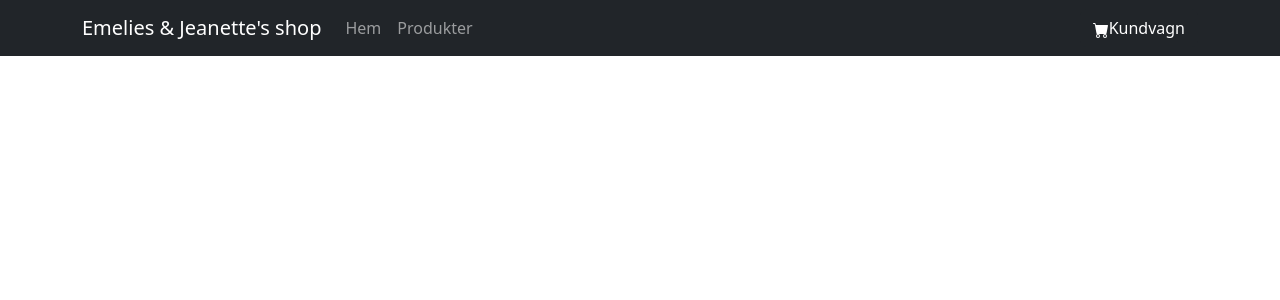
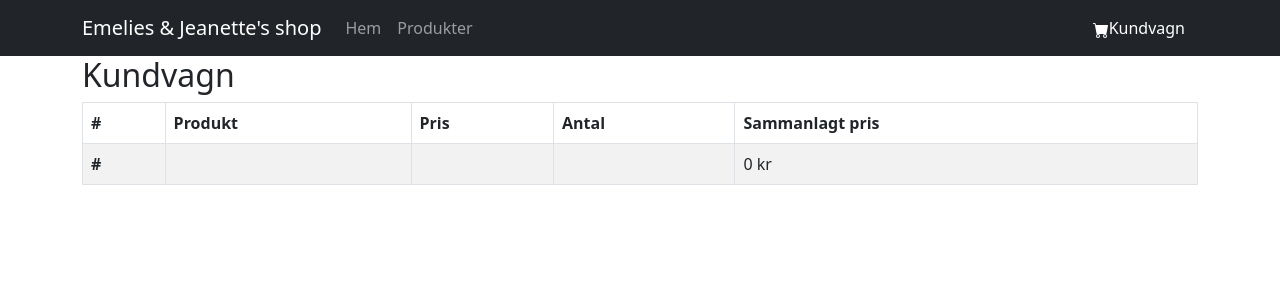
Before and after one commit to JeanProton/gik2xk-16-projekt, a React (Create React App) app in the folder client/: page /kundvagn in a window 1280 px wide. Shown: the top 300 px of the page. Built offline with nearby package versions, Linux system fonts and the light colour scheme.

Commit message:
Lägg till produkter i kundvagn + visa detaljvy

```diff
--- a/client/src/App.js
+++ b/client/src/App.js
@@ -3,18 +3,28 @@ import StoreNav from './views/components/StoreNav';
 import { Route, Routes } from 'react-router-dom';
 import Home from './views/Home';
 import Products from './views/Products';
+import ShoppingCart from './views/ShoppingCart';
+import ProductDetail from './views/ProductDetail';
+import React, { useState } from 'react';
 
+export const CartContext = React.createContext(null);
 
 function App() {
+    const [cart, setCart] = useState([]);
+
     return (
         <div className='App'>
+            <CartContext.Provider value={{cart: cart, setCart: setCart}}>
                 <StoreNav />
                 <div class="container">
                     <Routes>
                         <Route path='/' element={<Home></Home>}></Route>
                         <Route path='/produkter' element={<Products></Products>}></Route>
+                        <Route path='/kundvagn' element={<ShoppingCart></ShoppingCart>}></Route>
+                        <Route path="/produkt/:id" element={<ProductDetail ></ProductDetail>}></Route>
                     </Routes>
                 </div>
+            </CartContext.Provider>
         </div>
     );
 }
--- a/client/src/views/Products.js
+++ b/client/src/views/Products.js
@@ -1,6 +1,15 @@
 import Container from "react-bootstrap/Container";
 import Product from "./components/Product";
 import Row from "react-bootstrap/Row";
+import Col from "react-bootstrap/Col";
+
+ const products = [
+    { id: 1, title: "Moln", description: "Fint moln", rating: 4, price: 200, imageUrl: "https://www.vadvivet.se/content/images/2021/07/c-dustin-K-Iog-Bqf8E-unsplash.jpeg"},
+    { id: 2, title: "Moln", description: "Fint moln", rating: 3, price: 250, imageUrl: "https://www.vadvivet.se/content/images/2021/07/c-dustin-K-Iog-Bqf8E-unsplash.jpeg"},
+    { id: 3, title: "Moln", description: "Fint moln", rating: 2, price: 200, imageUrl: "https://www.vadvivet.se/content/images/2021/07/c-dustin-K-Iog-Bqf8E-unsplash.jpeg"},
+    { id: 4, title: "Moln", description: "Fint moln", rating: 5, price: 200, imageUrl: "https://www.vadvivet.se/content/images/2021/07/c-dustin-K-Iog-Bqf8E-unsplash.jpeg"}
+ ];
+
 
 function Products() {
     return (
@@ -8,16 +17,17 @@ function Products() {
             <h2>Produkter</h2>
             <Container>
                 <Row>
-                    <Product></Product>
-                    <Product></Product>
-                    <Product></Product>
-                    <Product></Product>
-                    <Product></Product>
+                    {products &&
+                        products.map((product) => {
+                        return (
+                            <Col>
+                                <Product product={product}></Product>
+                            </Col>
+                        );
+                        })}
                 </Row>
             </Container>
-
         </>
-
      );
 }
 
--- /dev/null
+++ b/client/src/views/ShoppingCart.js
@@ -0,0 +1,56 @@
+import { useContext } from "react";
+import Table from "react-bootstrap/Table";
+import { CartContext } from "../App";
+
+function ShoppingCart() {
+  // eslint-disable-next-line
+  const { cart, setCart } = useContext(CartContext);
+
+  let totalPrice = 0;
+
+  return (
+    <>
+      <h2>Kundvagn</h2>
+      <Table striped bordered hover>
+        <thead>
+          <tr>
+            <th>#</th>
+            <th>Produkt</th>
+            <th>Pris</th>
+            <th>Antal</th>
+            <th>Sammanlagt pris</th>
+          </tr>
+        </thead>
+        <tbody>
+          {cart && cart.length > 0 ? (
+            cart.map((product, i) => {
+                totalPrice += product.price;
+              return (
+                <>
+                  <tr key={i}>
+                    <th>{i + 1}</th>
+                    <td>{product.title}</td>
+                    <td>{product.price} kr</td>
+                    <td>####</td>
+                    <td>{product.price} kr</td>
+                  </tr>
+                </>
+              );
+            })
+          ) : (
+            <></>
+          )}
+          <tr>
+            <th>#</th>
+            <td></td>
+            <td></td>
+            <td></td>
+            <td>{totalPrice} kr</td>
+          </tr>
+        </tbody>
+      </Table>
+    </>
+  );
+}
+
+export default ShoppingCart;
--- a/client/src/views/components/Product.js
+++ b/client/src/views/components/Product.js
@@ -1,35 +1,37 @@
-import Button from 'react-bootstrap/Button';
-import Card from 'react-bootstrap/Card';
-import { BsStar, BsStarFill} from 'react-icons/bs';
+import Button from "react-bootstrap/Button";
+import Card from "react-bootstrap/Card";
+import { BsStar, BsStarFill } from "react-icons/bs";
+import { LinkContainer } from "react-router-bootstrap";
+import { CartContext } from "../../App";
+import { useContext } from "react";
 
-const title = "Cumulonimbus";
-const description = "Detta vackra moln kan bli ditt för endast 299:-"
-const rating = 3;
+function Product({ product }) {
+  // eslint-disable-next-line
+  const { cart, setCart } = useContext(CartContext);
 
-function Product() {
   return (
-    <Card style={{ width: '18rem' }}>
-      <Card.Img variant="top" src="https://www.vadvivet.se/content/images/2021/07/c-dustin-K-Iog-Bqf8E-unsplash.jpeg" />
+    <Card style={{ width: "18rem" }}>
+      <Card.Img variant="top" src={product.imageUrl} />
       <Card.Body>
-        <Card.Title>{title}</Card.Title>
-        {getRating()}
-        <Card.Text>
-          {description}
-        </Card.Text>
+        <Card.Title>{product.title}</Card.Title>
+        <div>{product.price}:-</div>
+        {getRating(product.rating)}
+        <Card.Text>{product.description}</Card.Text>
+        <LinkContainer to={"/produkt/" + product.id}>
           <Button variant="primary">Detaljer</Button>
-        <Button variant="success">Lägg till i kundvagn</Button>
+        </LinkContainer>
+        <Button variant="success" onClick={() => addProductToCart(product, cart)}>Lägg till i kundvagn</Button>
       </Card.Body>
     </Card>
   );
 }
 
-function getRating() {
+function getRating(rating) {
   let stars = [];
-    for(let i = 1; i <= 5; i++) {
-        if(rating >= i) {
+  for (let i = 1; i <= 5; i++) {
+    if (rating >= i) {
       stars.push(<BsStarFill />);
-        }
-        else {
+    } else {
       stars.push(<BsStar />);
     }
   }
@@ -37,4 +39,8 @@ function getRating() {
   return stars;
 }
 
+function addProductToCart(product, cart) {
+    cart.push(product);
+}
+
 export default Product;
--- a/client/src/views/components/StoreNav.js
+++ b/client/src/views/components/StoreNav.js
@@ -1,11 +1,10 @@
-import Container from 'react-bootstrap/Container';
-import Nav from 'react-bootstrap/Nav';
-import Navbar from 'react-bootstrap/Navbar';
-import Form from 'react-bootstrap/Form';
-import Button from 'react-bootstrap/Button';
-import { LinkContainer } from 'react-router-bootstrap';
+import Container from "react-bootstrap/Container";
+import Nav from "react-bootstrap/Nav";
+import Navbar from "react-bootstrap/Navbar";
+import Form from "react-bootstrap/Form";
+import Button from "react-bootstrap/Button";
+import { LinkContainer } from "react-router-bootstrap";
 import { BsFillCartFill } from "react-icons/bs";
-
 
 const StoreNav = () => {
   return (
@@ -25,12 +24,19 @@ const StoreNav = () => {
             </LinkContainer>
           </Nav>
           <Form className="d-flex">
-                    <Button variant="dark"><BsFillCartFill />Kundvagn</Button>
+            <LinkContainer to="/kundvagn">
+              <Nav.Link>
+                <Button variant="dark">
+                  <BsFillCartFill />
+                  Kundvagn
+                </Button>
+              </Nav.Link>
+            </LinkContainer>
           </Form>
         </Navbar.Collapse>
       </Container>
     </Navbar>
-    )
-}
+  );
+};
 
 export default StoreNav;
```
Also changed, not shown: client/src/views/ProductDetail.js (+29 -2 lines), client/public/robots.txt (added). Lines whose indentation alone changed are shown as unchanged.
